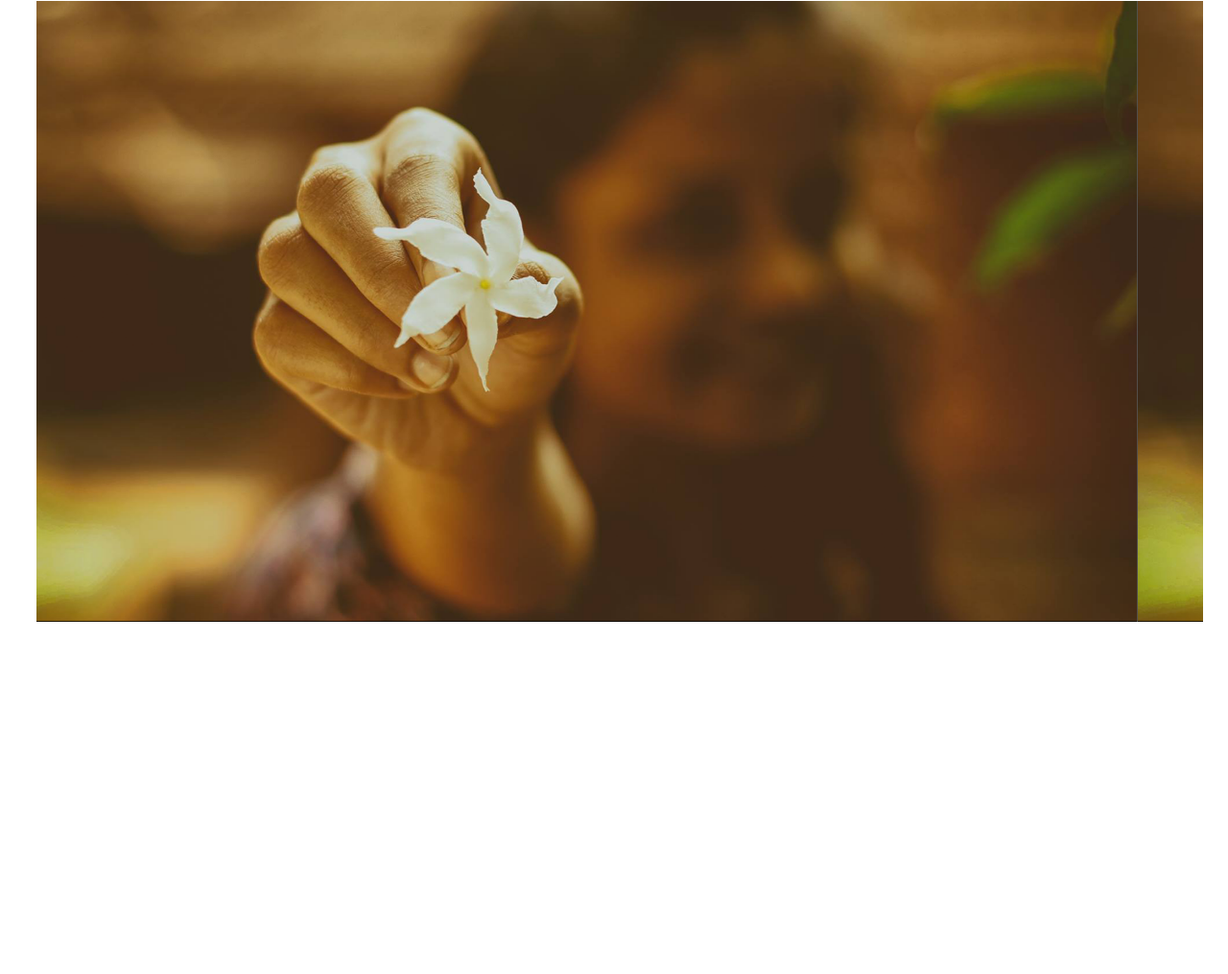
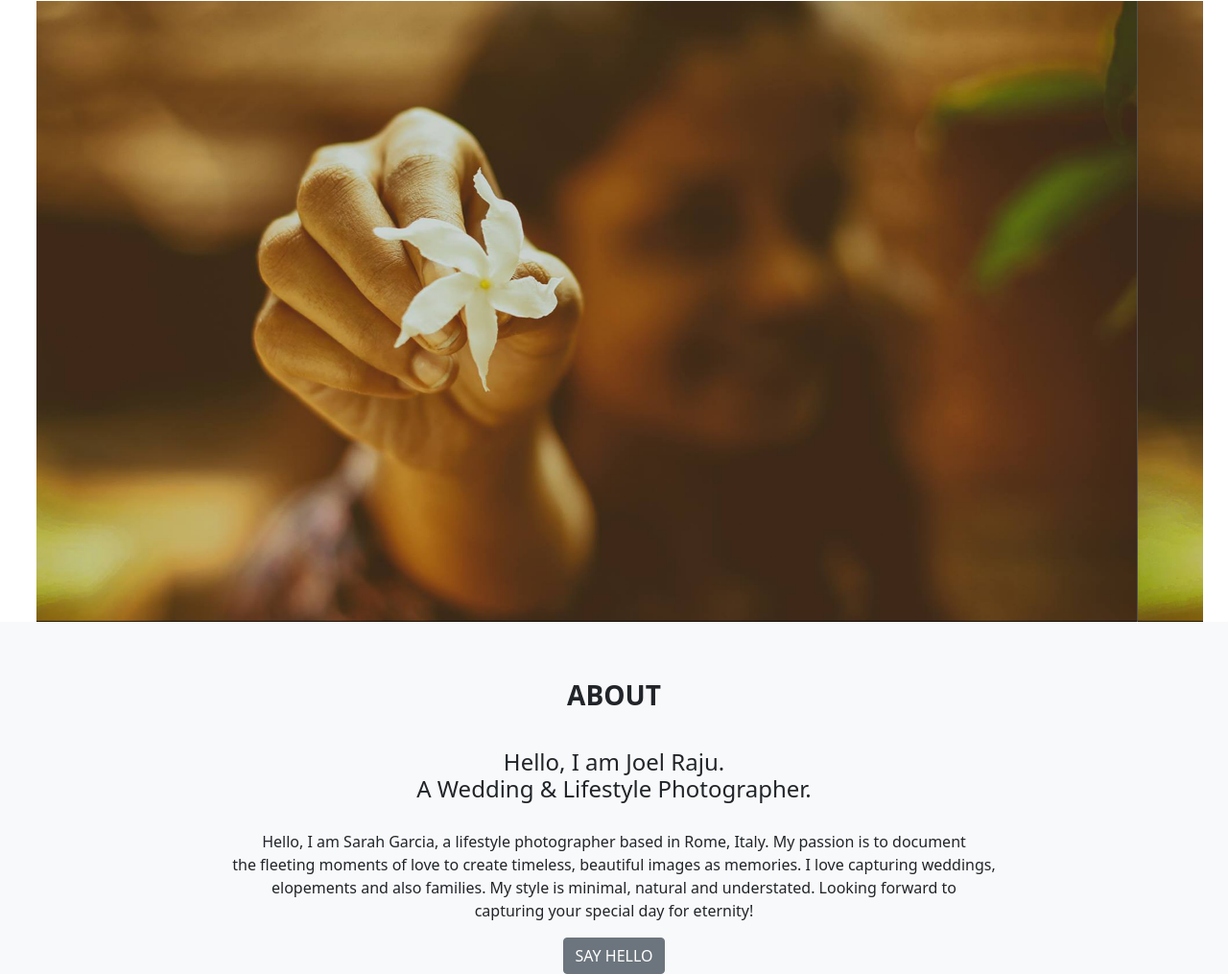
Before and after one commit to alexraju29/Peacefinder-Static-Website, a plain HTML site: page intex.html in a window 1280 px wide. Shown: the part 165-1180 px from the top of the page at 96% size. Before the commit the page ends 813 px from the top, so only its background shows below. Drawn offline with nearby package versions, Linux system fonts and the light colour scheme.

Commit message:
The about section completed

```diff
--- a/intex.html
+++ b/intex.html
@@ -83,6 +83,28 @@
 </section>
 
 
+<!---------------------about-section----------->
+
+<section id="about-section-id " class="bg-light">
+    <div class="about-section text-center">
+        <h3>ABOUT</h3>
+        <h4>Hello, I am Joel Raju.<br>
+            A Wedding & Lifestyle Photographer. </h4>
+            <p>Hello, I am Sarah Garcia, a lifestyle photographer based in Rome, Italy. My passion is to document <br>
+                 the fleeting moments of love to create timeless, beautiful images as memories. I love capturing weddings,<br>
+                  elopements and also families. My style is minimal, natural and understated. Looking forward to <br>
+                   capturing your special day for eternity!</p>
+
+                   <a href=""><button type="button" class="btn btn-secondary">SAY HELLO</button></a>
+
+
+    </div>
+</section>
+
+
+
+
+<!----------------work-setion--------------->
 
 
 
--- a/style.css
+++ b/style.css
@@ -69,3 +69,21 @@ body{
 
 
 /*--------------about-section-----------*/
+
+
+.about-section h3{
+    padding-top: 60px;
+    font-size: 20;
+    font-weight: 700;
+}
+.about-section h4{
+    padding-top: 30px;
+
+}
+.about-section p{
+    padding-top: 20px;
+}
+
+
+
+/*--------------work-section-----------*/
```
